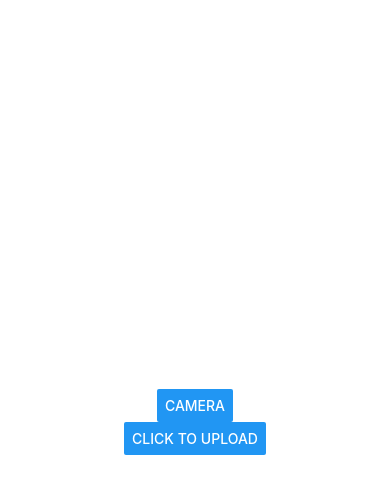
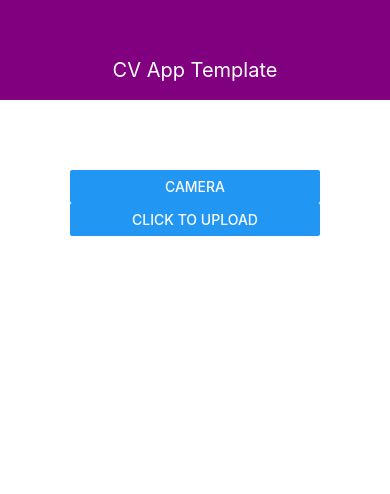
Before and after one commit to SeanSutherland/product-team-kernel, a React Native app in the folder cvApp/: screen / in a window 390 px wide. Shown: the top 494 px of the page. Built offline with nearby package versions, Linux system fonts and the light colour scheme.

Commit message:
new changes

```diff
--- a/cvApp/App.js
+++ b/cvApp/App.js
@@ -4,6 +4,8 @@ import { Button, StyleSheet, Text, View } from 'react-native';
 import * as Permissions from 'expo-permissions';
 import Camera from "expo-camera";
 import * as ImagePicker from 'expo-image-picker';
+
+import Header from "./Components/Header";
 
 export default function App() {
 
@@ -64,21 +66,24 @@ export default function App() {
       })
   }
 
-
-
   return (
-    <View style={styles.container}>
-      <Button title='Camera' onPress={() => pickFromCamera()} />
-      <Button title='Click to upload' onPress={() => pickFromGallery()} />
+    <View>
+      <Header title="CV App Template"></Header>
+      <View style={styles.screen}>
+        <Button title='Camera' onPress={() => pickFromCamera()} />
+        <Button title='Click to upload' onPress={() => pickFromGallery()} />
+     </View>
     </View>
   );
 }
 
 const styles = StyleSheet.create({
-  container: {
-    flex: 1,
-    backgroundColor: '#fff',
-    alignItems: 'center',
-    justifyContent: 'center',
+  screen: {
+    paddingTop: 70,
+    paddingHorizontal: 70
   },
+  screenlist: {
+    marginLeft: 20,
+    marginRight: 20
+  }
 });
--- /dev/null
+++ b/cvApp/Components/Header.js
@@ -0,0 +1,27 @@
+import React from "react";
+import{StyleSheet, View, Text} from "react-native";
+
+function Header(props){
+    return(
+        <View style = {styles.header}>
+            <Text style = {styles.headerTitle}>{props.title}</Text>
+        </View>
+    );
+};
+
+const styles = StyleSheet.create({
+    header: {
+        width: "100%",
+        height: 100,
+        paddingTop: 40,
+        backgroundColor: "purple",
+        alignItems: "center",
+        justifyContent: "center"
+    },
+    headerTitle: {
+        color: "white",
+        fontSize: 20
+    }
+});
+
+export default Header;
```
Also changed, not shown: 2 other files (tests, documents, lock files or other folders).
